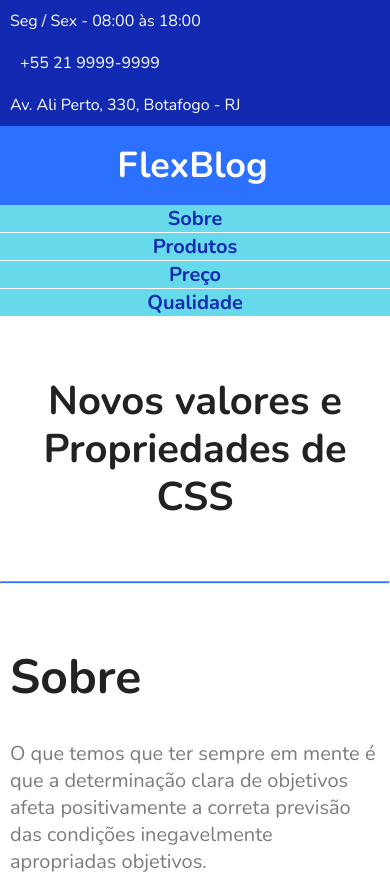
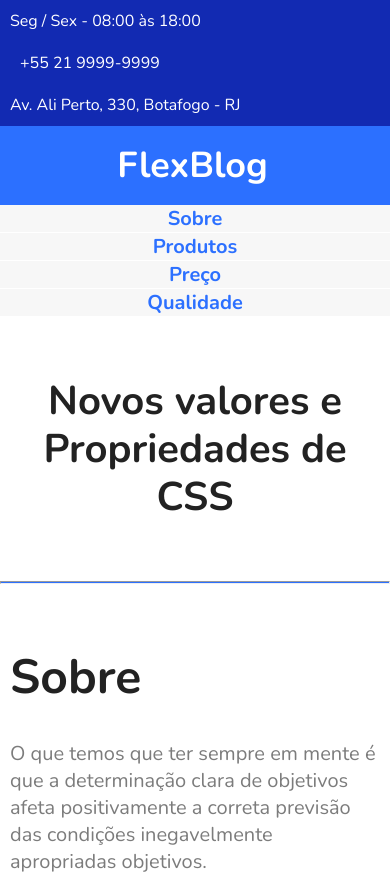
Before and after one commit to glebson-santos/site-flexblog, a plain HTML site: page index.html in a window 390 px wide. Shown: the top 878 px of the page. Drawn offline with nearby package versions, Linux system fonts and the light colour scheme.

Commit message:
Update style.css

```diff
--- a/estilo/style.css
+++ b/estilo/style.css
@@ -373,7 +373,7 @@ footer {
     header nav {
         align-self: stretch;
         justify-content: center;
-        background-color: var(--cor2);
+        background-color: var(--cor1);
     }
 
     header ul {
@@ -388,7 +388,7 @@ footer {
     }
 
     header nav a {
-        color: var(--cor4);
+        color: var(--cor3);
         font-weight: bold;
     }
 
```
